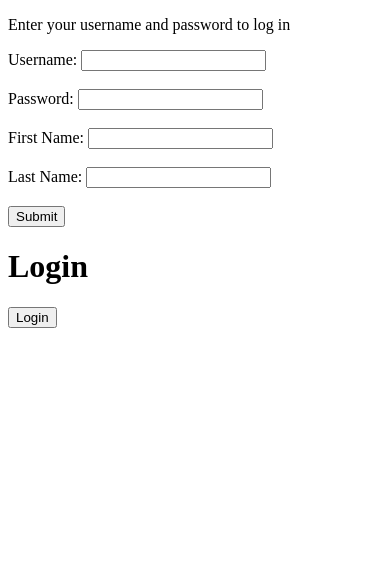
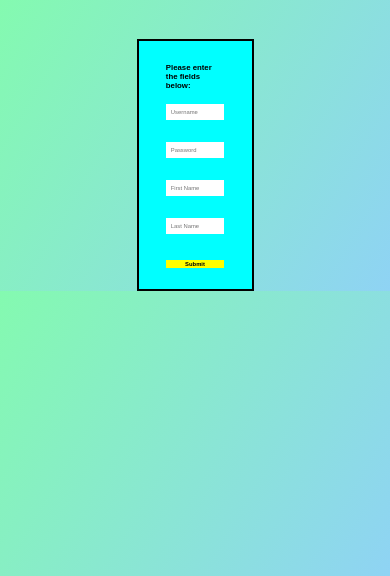
Before and after one commit to RLQYL/Flask-Login, a Flask app: page /create_user in a window 390 px wide. Shown: the top 576 px of the page. Run offline with Flask 2, Linux system fonts and the light colour scheme.

Commit message:
Apply CSS to createAccount
I formatted createAccount.html

```diff
--- a/app.py
+++ b/app.py
@@ -1,4 +1,4 @@
-from flask import Flask, redirect, render_template, request, session, url_for, g, flash, abort
+from flask import Flask, redirect, render_template, request, session, url_for, flash, abort
 from flask_sqlalchemy import SQLAlchemy
 
 import datetime
@@ -16,45 +16,12 @@ class User(db.Model):
     username = db.Column(db.String(10))
     password = db.Column(db.String(10))
 
-class Task(db.Model):
-    id = db.Column(db.Integer, primary_key = True, autoincrement=True)
-    username = db.Column(db.String(10), db.ForeignKey('user.username', ondelete='CASCADE'))
-    description = db.Column(db.Text)
-    due_date = db.Column(db.DateTime)
-    created_date = db.Column(db.DateTime, default=datetime.datetime.utcnow)
-    priority = db.Column(db.String(10), db.ForeignKey('priority.level', ondelete='CASCADE'))
-    completed = db.Column(db.Boolean, default=False)
-
-class Priority(db.Model):
-    id = db.Column(db.Integer, primary_key = True)
-    level= db.Column(db.String(10))
-
 # Creates the tables.
 db.create_all()
 
-@app.route('/')
+@app.route('/', methods=['GET', 'POST'])
 def index():
 
-    # Checks if the levels are in the db already.
-    if Priority.query.filter_by(level="L").first() == None:
-        low = Priority(level="L")
-        db.session.add(low)
-        db.session.commit()
-
-    if Priority.query.filter_by(level="M").first() == None:
-        medium = Priority(level="M")
-        db.session.add(medium)
-        db.session.commit()
-
-    if Priority.query.filter_by(level="H").first() == None:
-        high = Priority(level="H")
-        db.session.add(high)
-        db.session.commit()
-
-    return redirect(url_for('login'))
-
-@app.route('/login', methods=['GET', 'POST'])
-def login():
     if request.method == "POST":
         username = request.form["username"]
         password = request.form["password"]
@@ -80,8 +47,10 @@ def create_user():
                         lastname=last_name)
             db.session.add(user)
             db.session.commit()
+            session["id"] = username
+            return redirect(url_for('home'))
         else:
-            flash("The username is taken.")
+            flash("That username is taken.")
     return render_template('CreateAccount.html')
 
 @app.route('/homepage')
@@ -96,7 +65,7 @@ def home():
 def logout():
     # Removes the user's session and redirects them to the login page.
     session.pop('id', None)
-    return redirect(url_for('login'))
+    return redirect(url_for('index'))
 
 
 if (__name__ == "__main__"):
--- /dev/null
+++ b/static/body.css
@@ -0,0 +1,20 @@
+*{
+	border: 0;
+    margin: 0;
+    box-sizing: border-box;
+}
+body{
+    background-image: linear-gradient(120deg, #84fab0 0%, #8fd3f4 100%);
+    font-family: Arial, Helvetica, sans-serif;
+}
+
+.title{
+	display: flex;
+  	flex-wrap: wrap;
+  	justify-content: center;
+  	align-items: center;
+	font-size: 2vw;
+	color: black;
+	font-weight: bold;
+	margin: 10px 0;
+}
--- a/static/index.css
+++ b/static/form.css
@@ -1,21 +1,4 @@
-*{
-	border: 0;
-    margin: 0;
-    box-sizing: border-box;
-}
-body{
-    background-image: linear-gradient(120deg, #84fab0 0%, #8fd3f4 100%);
-    font-family: Arial, Helvetica, sans-serif;
-}
-
-#message{
-	text-align: center;
-	font-size: 2.0rem;
-	font-family: arial;
-	color: red;
-}
-
-#loginbox{
+.formbox{
 	border: 2px solid black;
 	width: 30%;
 	height: 40%;
@@ -31,10 +14,12 @@ body{
 	flex-flow: column wrap;
 	justify-content: center;
 	align-items: center;
+	overflow: auto;
 }
 
-#username, #password{
-	font-size: 1.4rem;
+.username, .password, .first_name, .last_name{
+	width: 100%;
+	font-size: 1.5vw;
 	color: black;
 	background-color: white;
 	border-color: white;
@@ -43,11 +28,8 @@ body{
 	margin: 0px;
 }
 
-.title{
-	font-size: 2rem;
-	color: black;
-	font-weight: bold;
-	margin: 10px 0;
+button{
+	overflow: auto;
 }
 
 #submit_button{
@@ -56,7 +38,7 @@ body{
 }
 
 #submit_button, #create_new_account_button{
-	font-size: 1.5rem;
+	font-size: 1.5vw;
 	text-align: center;
 	color: black;
 	background-color: lightgrey;
@@ -64,3 +46,10 @@ body{
 	background-color: yellow;
 	font-weight: 650;
 }
+
+@media only screen and (max-width:620px) {
+  /* For mobile phones: */
+  *{
+    width:100%;
+  }
+}
--- /dev/null
+++ b/static/message.css
@@ -0,0 +1,9 @@
+.message{
+	text-align: center;
+	font-size: 2.0rem;
+	font-family: arial;
+	color: red;
+	margin-top: 2%;
+	margin-bottom: 0%;
+	font-weight: bold;
+}
--- a/templates/CreateAccount.html
+++ b/templates/CreateAccount.html
@@ -1,5 +1,9 @@
 <!DOCTYPE html>
 <head>
+	<link rel="shortcut icon" href="#" />
+	<link rel="stylesheet" type="text/css" href="static/body.css">
+	<link rel="stylesheet" type="text/css" href="static/form.css">
+	<link rel="stylesheet" type="text/css" href="static/message.css">
 	<meta name="viewport" content="width=device-width, initial-scale=1">
 	<title> Create Account </title>
 </head>
@@ -8,32 +12,19 @@
 	{% with messages = get_flashed_messages() %}
 	  {% if messages %}
 	    {% for message in messages %}
-		  <div>
-			{{message}}
-		  </div>
+		  <p class="message"> {{message}} </p>
 		{% endfor %}
 	  {% endif %}
 	{% endwith %}
 
-	{% block body %}{% endblock %}
-
-	<p> Enter your username and password to log in </p>
-	<form action="/create_user" method="post">
-		<label for="username">Username:</label>
-		<input type="text" id="username" name="username" minlength="3" required><br><br>
-
-		<label for="password">Password:</label>
-		<input type="password" id="password" name="password" minlength="3" required><br><br>
-
-		<label for="first_name">First Name:</label>
-		<input type="text" id="first_name" name="first_name" required><br><br>
-
-		<label for="last_name">Last Name:</label>
-		<input type="text" id="last_name" name="last_name" required><br><br>
-
-		<input type="submit" value="Submit">
-	</form>
-
-	<h1 class="title"> Login </h1>
-	<a href="{{url_for('login')}}"><button class="button"> Login </button> </a>
+	<div class="formbox">
+		<p class="title"> Please enter the fields below: </p>
+		<form action="/create_user" method="post">
+			<input type="text" class="username" name="username" minlength="3" placeholder="Username" required><br><br>
+			<input type="password" class="password" name="password" minlength="3" placeholder="Password" required><br><br>
+			<input type="text" class="first_name" name="first_name" placeholder="First Name" required><br><br>
+			<input type="text" class="last_name" name="last_name" placeholder="Last Name" required><br><br>
+			<input id="submit_button" type="submit" value="Submit">
+		</form>
+	</div>
 </body>
```
Also changed, not shown: templates/index.html (+9 -7 lines).
